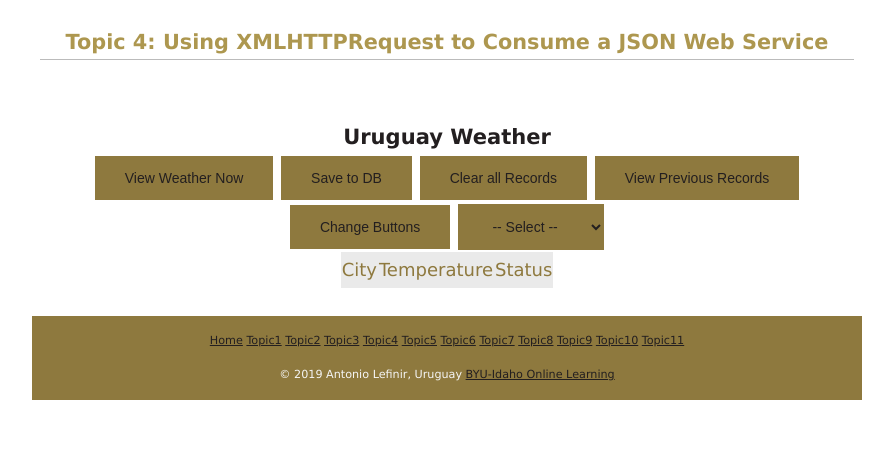
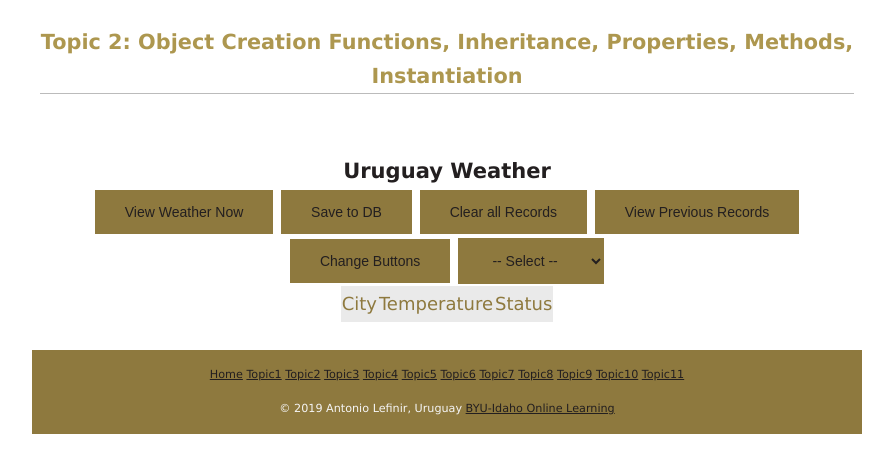
Before and after one commit to lefinir-antonio/lefinir-antonio.github.io, a plain HTML site: page code_topic2/index.html in a window 1280 px wide. Shown: the part 73-546 px from the top of the page, without its empty margins (193-1086 px from the left). Drawn offline with Linux system fonts and the light colour scheme.

Commit message:
change title topic2 folder

```diff
--- a/code_topic2/index.html
+++ b/code_topic2/index.html
@@ -22,7 +22,7 @@
   </nav>
 
   <main>
-    <h2>Topic 4: Using XMLHTTPRequest to Consume a JSON Web Service</h2>
+    <h2>Topic 2: Object Creation Functions, Inheritance, Properties, Methods, Instantiation</h2>
     <div class="loader" id="myLoader"></div>
     <h3 id="myTitle">Uruguay Weather</h3>
     <div class="centerTable" id="centerTable">
```
